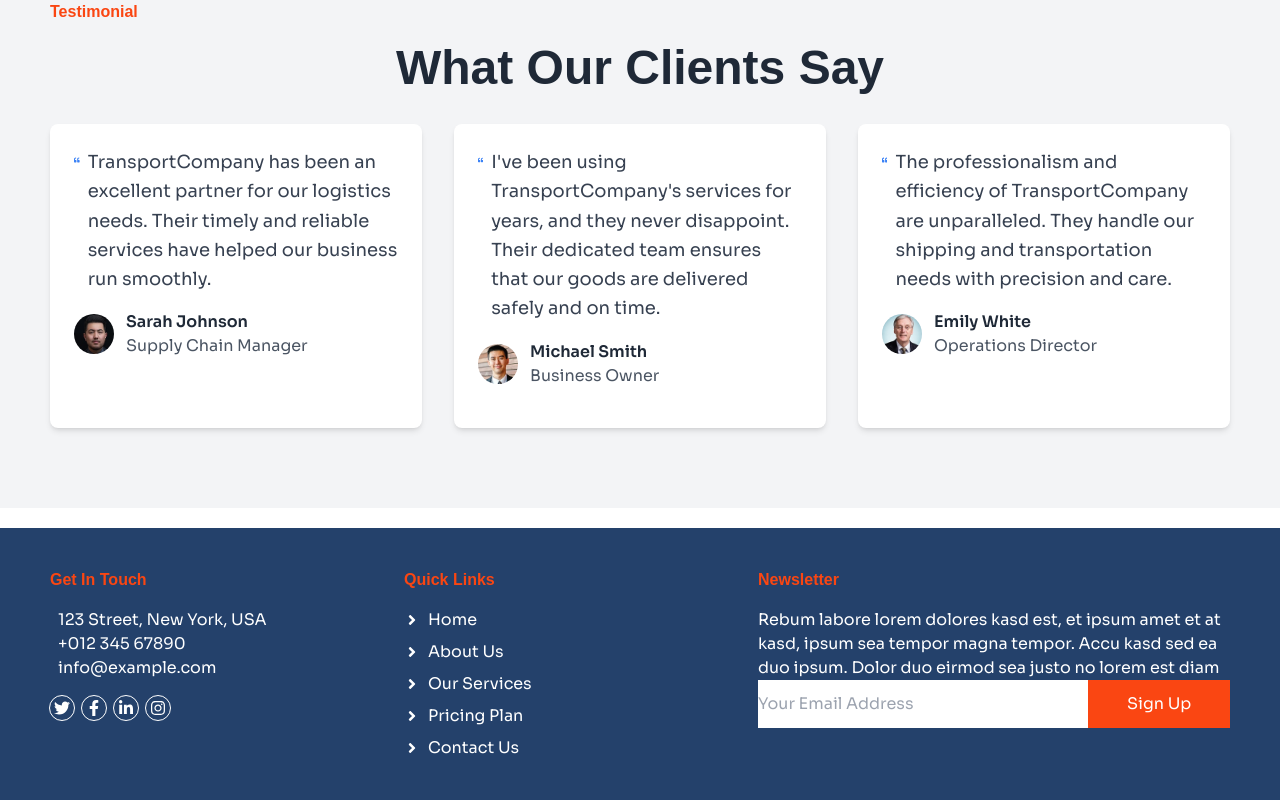
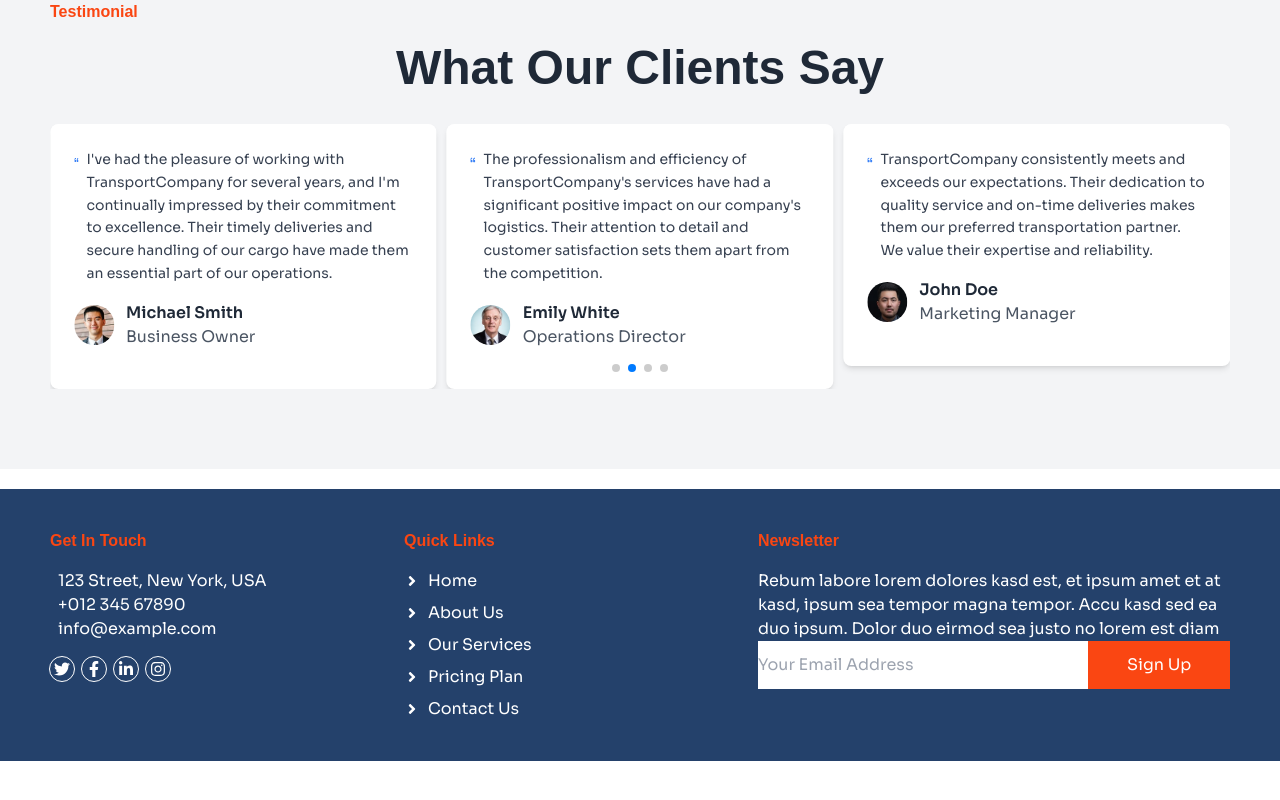
Before and after one commit to olayinka06-dev/airline-project, a Next.js app: page /about in a window 1280 px wide. Shown: the part 2519-3319 px from the top of the page. After the commit the page ends 3280 px from the top, so only its background shows below. Built offline with nearby package versions, Linux system fonts and the light colour scheme.

Commit message:
Ajusting the testimonial component

```diff
--- a/src/app/globals.css
+++ b/src/app/globals.css
@@ -91,74 +91,7 @@ h6 {
   }
 }
 
-.swiper-slide-next,
-.swiper-slide-prev {
-  opacity: 0;
-  pointer-events: none;
-}
 
-/* Navigation buttons */
-.swiper-button-next,
-.swiper-button-prev {
-  position: absolute;
-  top: 50%;
-  transform: translateY(-50%);
-  background-color: rgb(250, 70, 18);
-  color: white !important;
-  font-size: 14px !important;
-  display: flex;
-  align-items: center;
-  justify-content: center;
-  cursor: pointer;
-  z-index: 10;
-  padding: 15px 20px;
-  border-radius: 10px;
-  animation: buttonnext 3s linear infinite;
-  opacity: 1;
-}
-@media screen and (max-width: 950px) {
-  .swiper-button-next,
-  .swiper-button-prev {
-    display: none !important;
-  }
-}
-.swiper-button-next {
-  right: 20px;
-}
-@keyframes buttonnext {
-  0% {
-    transform: translateX(10px);
-    opacity: 0.8;
-  }
-  50% {
-    transform: translateX(0px);
-    opacity: 1;
-  }
-  100% {
-    transform: translateX(10px);
-    opacity: 0.8;
-  }
-}
-
-.swiper-button-prev {
-  left: 20px;
-  /* animation: buttonprev 3s linear infinite; */
-}
-
-.swiper-button-prev::after,
-.swiper-button-next::after {
-  font-size: 10px !important;
-}
-.swiper-pagination-bullet-active {
-  background-color: rgb(250, 70, 18) !important;
-  padding: 5px 20px;
-  border-radius: 5px !important;
-}
-
-.swiper-pagination-bullet:not(.swiper-pagination-bullet-active) {
-  padding: 5px 5px;
-  background-color: #242424 !important;
-}
 
 .service-item {
   box-shadow: 0 0 45px rgba(0, 0, 0, 0.07);
--- a/src/components/entities/Testimonial.jsx
+++ b/src/components/entities/Testimonial.jsx
@@ -1,31 +1,90 @@
-import React from 'react';
-import { FaQuoteLeft } from 'react-icons/fa';
+"use client";
+import { Swiper, SwiperSlide } from "swiper/react";
+import "swiper/swiper-bundle.min.css";
+import SwiperCore, { Autoplay, Pagination } from "swiper/core";
+SwiperCore.use([Autoplay, Pagination]);
+SwiperCore.use([Autoplay, Pagination]);
+import { FaQuoteLeft } from "react-icons/fa";
 
-const Testimonials = () => {
+const Card = ({quote, image, author, position}) => {
+  return (
+    <div
+      className="bg-white p-6 rounded-lg shadow-md transform transition duration-300 hover:scale-105 hover:bg-blue-50"
+    >
+      <div className="flex items-start mb-4">
+        <FaQuoteLeft className="text-blue-500 text-2xl mr-2" />
+        <p className="text-gray-700 text-sm leading-relaxed">
+          {quote}
+        </p>
+      </div>
+      <div className="flex items-center mb-4">
+        <img
+          src={image}
+          alt="Testimonial"
+          className="w-10 h-10 rounded-full mr-3"
+        />
+        <div>
+          <p className="font-semibold text-gray-800">{author}</p>
+          <p className="text-gray-600">{position}</p>
+        </div>
+      </div>
+    </div>
+  );
+};
+
+const Testimonial = () => {
+  const breakpoints = {
+    640: {
+      slidesPerView: 1,
+      spaceBetween: 20,
+    },
+    768: {
+      slidesPerView: 2,
+      spaceBetween: 40,
+    },
+    1024: {
+      slidesPerView: 3,
+      spaceBetween: 10,
+    },
+  };
   const testimonials = [
     {
-      quote:
-        "TransportCompany has been an excellent partner for our logistics needs. Their timely and reliable services have helped our business run smoothly.",
+      quote: "TransportCompany has been an outstanding partner for our logistics needs. Their dedication to providing reliable and efficient transportation solutions has greatly benefited our business. We have complete trust in their team.",
       author: "Sarah Johnson",
       position: "Supply Chain Manager",
       image: "/images/testimonial-1.jpg",
     },
     {
-      quote:
-        "I've been using TransportCompany's services for years, and they never disappoint. Their dedicated team ensures that our goods are delivered safely and on time.",
+      quote: "I've had the pleasure of working with TransportCompany for several years, and I'm continually impressed by their commitment to excellence. Their timely deliveries and secure handling of our cargo have made them an essential part of our operations.",
       author: "Michael Smith",
       position: "Business Owner",
       image: "/images/testimonial-3.jpg",
     },
     {
-      quote:
-        "The professionalism and efficiency of TransportCompany are unparalleled. They handle our shipping and transportation needs with precision and care.",
+      quote: "The professionalism and efficiency of TransportCompany's services have had a significant positive impact on our company's logistics. Their attention to detail and customer satisfaction sets them apart from the competition.",
       author: "Emily White",
       position: "Operations Director",
       image: "/images/testimonial-4.jpg",
     },
+    {
+      quote: "TransportCompany consistently meets and exceeds our expectations. Their dedication to quality service and on-time deliveries makes them our preferred transportation partner. We value their expertise and reliability.",
+      author: "John Doe",
+      position: "Marketing Manager",
+      image: "/images/testimonial-1.jpg",
+    },
+    {
+      quote: "We rely on TransportCompany to handle our shipping needs, and they consistently deliver exceptional results. Their team's dedication to ensuring our cargo arrives safely and on schedule is unmatched.",
+      author: "Jessica Brown",
+      position: "Warehouse Supervisor",
+      image: "/images/testimonial-3.jpg",
+    },
+    {
+      quote: "TransportCompany's team has demonstrated a strong commitment to meeting our specific requirements. Their personalized approach and attention to detail have contributed to streamlining our logistics processes.",
+      author: "David Williams",
+      position: "Logistics Coordinator",
+      image: "/images/testimonial-4.jpg",
+    },
   ];
-
   return (
     <section className="py-20 bg-gray-100">
       <div className="container mx-auto">
@@ -33,37 +92,35 @@ const Testimonials = () => {
         <h2 className="text-3xl md:text-4xl lg:text-5xl font-bold mb-8 text-gray-800 text-center">
           What Our Clients Say
         </h2>
-        <div className="grid grid-cols-1 md:grid-cols-2 lg:grid-cols-3 gap-8">
-          {testimonials.map((testimonial, index) => (
-            <div
-              key={index}
-              className="bg-white p-6 rounded-lg shadow-md transform transition duration-300 hover:scale-105 hover:bg-blue-50"
-            >
-              <div className="flex items-start mb-4">
-                <FaQuoteLeft className="text-blue-500 text-2xl mr-2" />
-                <p className="text-gray-700 text-lg leading-relaxed">
-                  {testimonial.quote}
-                </p>
-              </div>
-              <div className="flex items-center mb-4">
-                <img
-                  src={testimonial.image}
-                  alt={`Testimonial from ${testimonial.author}`}
-                  className="w-10 h-10 rounded-full mr-3"
-                />
-                <div>
-                  <p className="font-semibold text-gray-800">
-                    {testimonial.author}
-                  </p>
-                  <p className="text-gray-600">{testimonial.position}</p>
-                </div>
-              </div>
-            </div>
-          ))}
+        <div className="w-full">
+          <Swiper
+            modules={[Autoplay, Pagination]}
+            autoplay={{
+              delay: 5000,
+              disableOnInteraction: false,
+            }}
+            pagination={{
+              clickable: true,
+            }}
+            breakpoints={breakpoints}
+          >
+            {
+              testimonials.map((testimonial, i)=>(
+                <SwiperSlide key={i}>
+              <Card
+               image={testimonial.image}
+               author={testimonial.author}
+               quote={testimonial.quote}
+               position={testimonial.position}
+              />
+            </SwiperSlide>
+              ))
+            }
+          </Swiper>
         </div>
       </div>
     </section>
   );
 };
 
-export default Testimonials;
+export default Testimonial;
--- a/src/components/home_components/HeroBanner.jsx
+++ b/src/components/home_components/HeroBanner.jsx
@@ -25,12 +25,13 @@ const HeroBanner = () => {
           }}
         >
           <SwiperSlide>
-            <div className="flex justify-center text-white items-center w-full bg-[url(/images/4.jpg)] bg-center z-[-100] h-[90vh] bg-no-repeat">
-              <div className="container mb-4">
-                <h1 className="md:text-[50px] text-[30px] text-text-orange font-bold">
+          <div className="absolute inset-0 bg-[rgb(41,108,161)] opacity-60"></div>
+            <div className="z-[-10]  flex justify-center text-white items-center w-full bg-[url(/images/4.jpg)] bg-center  h-[90vh] bg-no-repeat">
+              <div className="absolute top-48 inset-0 container mb-4">
+                <h1 className=" md:text-[50px] z-[300] text-[30px] text-text-orange font-bold">
                 Reliable and Efficient Transportation Services
                 </h1>
-                <p className="text-[24px] leading-relaxed">
+                <p className="text-[24px] z-[300] leading-relaxed">
                 Count on us for dependable and streamlined transportation solutions that cater to your needs, ensuring your goods are delivered promptly and with utmost efficiency.
                 </p>
               </div>
@@ -75,6 +76,74 @@ const HeroBanner = () => {
         </Swiper>
         <div className="swiper-button-next"></div>
         <div className="swiper-button-prev"></div>
+        <style jsx>{`
+          .swiper-slide-next,
+          .swiper-slide-prev {
+            opacity: 0;
+            pointer-events: none;
+          }
+
+          .swiper-button-next,
+          .swiper-button-prev {
+            position: absolute;
+            top: 50%;
+            transform: translateY(-50%);
+            background-color: rgb(250, 70, 18);
+            color: white !important;
+            font-size: 14px !important;
+            display: flex;
+            align-items: center;
+            justify-content: center;
+            cursor: pointer;
+            z-index: 10;
+            padding: 15px 20px;
+            border-radius: 10px;
+            animation: buttonnext 3s linear infinite;
+            opacity: 1;
+          }
+          @media screen and (max-width: 950px) {
+            .swiper-button-next,
+            .swiper-button-prev {
+              display: none !important;
+            }
+          }
+          .swiper-button-next {
+            right: 20px;
+          }
+          @keyframes buttonnext {
+            0% {
+              transform: translateX(10px);
+              opacity: 0.8;
+            }
+            50% {
+              transform: translateX(0px);
+              opacity: 1;
+            }
+            100% {
+              transform: translateX(10px);
+              opacity: 0.8;
+            }
+          }
+
+          .swiper-button-prev {
+            left: 20px;
+          }
+
+          .swiper-button-prev::after,
+          .swiper-button-next::after {
+            font-size: 10px !important;
+          }
+          .swiper-pagination-bullet-active {
+            background-color: rgb(250, 70, 18) !important;
+            padding: 5px 20px;
+            border-radius: 5px !important;
+          }
+
+          .swiper-pagination-bullet:not(.swiper-pagination-bullet-active) {
+            padding: 5px 5px;
+            background-color: #242424 !important;
+          }
+        `}</style>
       </div>
     </div>
   );
```
